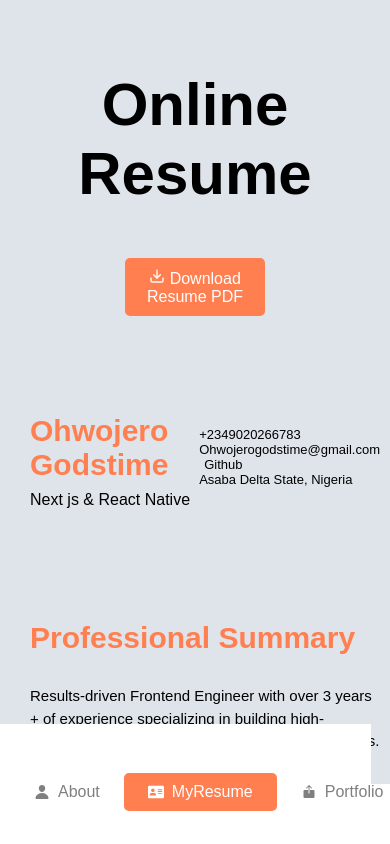
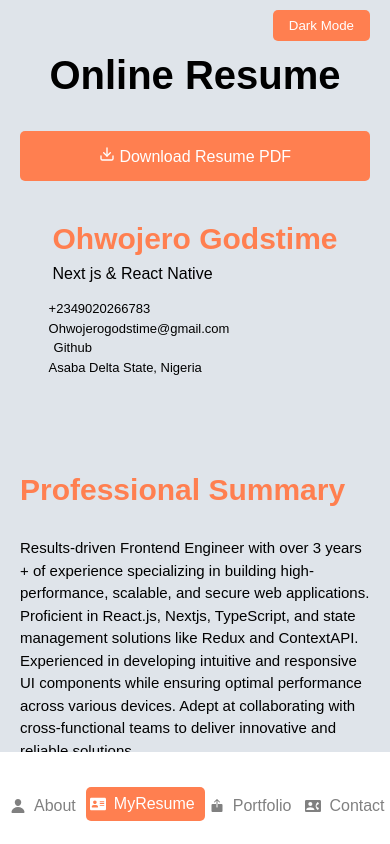
Before and after one commit to Ohwojero/My-New-portfolio, a React (Create React App) app: page / in a window 390 px wide. Both pictures are taken after a click on the button "MyResume". Built offline with nearby package versions, Linux system fonts and the light colour scheme.

Commit message:
continuous integration related.

```diff
--- a/src/App.css
+++ b/src/App.css
@@ -20,7 +20,7 @@
 
 .left-sidebar {
   left: 0;
-  background:white;
+  background: white;
   color: black;
   display: block;
 }
@@ -28,7 +28,6 @@
 .right-sidebar {
   right: 0;
   background: #dfe4ea;
-
 }
 
 .main-content {
@@ -48,6 +47,10 @@
   color: white;
   border: none;
   border-radius: 5px;
+
+}
+.btn-main{
+  display: none;
 }
 
 /* Dark mode styles */
@@ -72,36 +75,39 @@
     flex-direction: column;
     height: auto;
   }
+  .btn-main{
+    display: block;
+   top: 10px;
+   right: 20px;
+   position: absolute;
+  }
 
   .left-sidebar {
     position: fixed;
     width: 100%;
-    height: 100px;
+    height: 80px;
     bottom: 0;
     left: 0;
     top: auto;
-    padding: 10px;
+    padding:6px;
 
   }
-  .navlink{
-    display:flex;
+  .navlink {
+    display: flex;
   }
-  .left-side-bar-img{
+  .left-side-bar-img {
     display: none;
   }
-  .left-side-bar-name,.left-side-bar-sub,.connect,.icon{
+  .left-side-bar-name,
+  .left-side-bar-sub,
+  .connect,
+  .icon {
     display: none;
-
-  }
-
-  .left-sidebar-nav{
-    display: flex;
   }
 
   .right-sidebar {
     display: none;
   }
-
 
   .main-content {
     margin: 0;
--- a/src/App.js
+++ b/src/App.js
@@ -42,6 +42,9 @@ function App() {
       <LeftSideBar currentPage={currentPage} onNavigate={handleNavigate} />
       </div>
       <main className="main-content">
+      <button className="theme-toggle-btn btn-main" onClick={toggleTheme}>
+          {theme === "light" ? "Dark" : "Light"} Mode
+        </button>
         {renderCurrentPage()}
       </main>
 
--- a/src/components/contact/contact.css
+++ b/src/components/contact/contact.css
@@ -91,3 +91,8 @@
     font-size: 16px;
     cursor: pointer;
   }
+  @media (max-width: 768px){
+    .contact-form{
+      margin-bottom: 20px;
+    }
+  }
--- a/src/components/portfolio/Portfolio.jsx
+++ b/src/components/portfolio/Portfolio.jsx
@@ -1,5 +1,5 @@
 import React from "react";
-import { Link } from "react-router-dom";
+
 import "./portfolio.css";
 import { projectData } from "./data";
 
--- a/src/components/portfolio/portfolio.css
+++ b/src/components/portfolio/portfolio.css
@@ -82,3 +82,11 @@
     font-size: 1.2rem;
     text-decoration: none;
   }
+  @media (max-width: 768px){
+    .portfolio-container{
+      padding: 10px 0;
+    }
+    .project-card{
+      width: 100%;
+    }
+  }
--- a/src/components/resume/resume.css
+++ b/src/components/resume/resume.css
@@ -84,6 +84,7 @@
   list-style: none;
   /* color: rgb(104, 104, 104); */
   line-height: 1.5;
+  margin-left: -2.5rem;
 }
 .work{
   display: flex;
@@ -101,3 +102,35 @@
 .live-link{
   color: #ff7f50;
 }
+@media (max-width: 768px){
+  .resume-header h1{
+    font-size: 40px;
+    font-weight: 900;
+  }
+  .download-button{
+    width: 100%;
+    padding: 15px;
+  }
+  .container{
+    padding: 0;
+    margin-top: -3rem;
+  }
+  .personal-info{
+    flex-direction: column;
+    justify-content: flex-start;
+  }
+  .contact-item{
+    align-items: start;
+    margin-left: -7rem;
+    line-height: 1.5;
+  }
+  .skills{
+    margin: 0;
+  }
+  .skills ul li{
+    margin-left: -2.5rem;
+  }
+  .experience{
+    margin-bottom: 1rem;
+  }
+}
--- a/src/components/sidebar/left/left.css
+++ b/src/components/sidebar/left/left.css
@@ -82,6 +82,7 @@
 .navLink:hover{
    background-color:#fdcbb9;
    color:black;
+   border-radius: 5px;
 }
 .navLink.active{
    background-color: #ff7f50;
@@ -94,7 +95,7 @@
     justify-content:flex-start;
     flex-direction: row;
     display: flex;
-    width: 90%;
+    width: 100%;
   }
   .left-sidebar ul {
     display: flex;
@@ -107,6 +108,13 @@
   .navLink{
     display: flex;
     flex-direction: row;
-    width: auto;
+    width: 100%;
+    padding-left: 4px;
+    padding-right: 10px;
+
+  }
+  .navLink.active{
+    padding-top: 8px;
+    padding-bottom: 8px;
   }
 }
```
